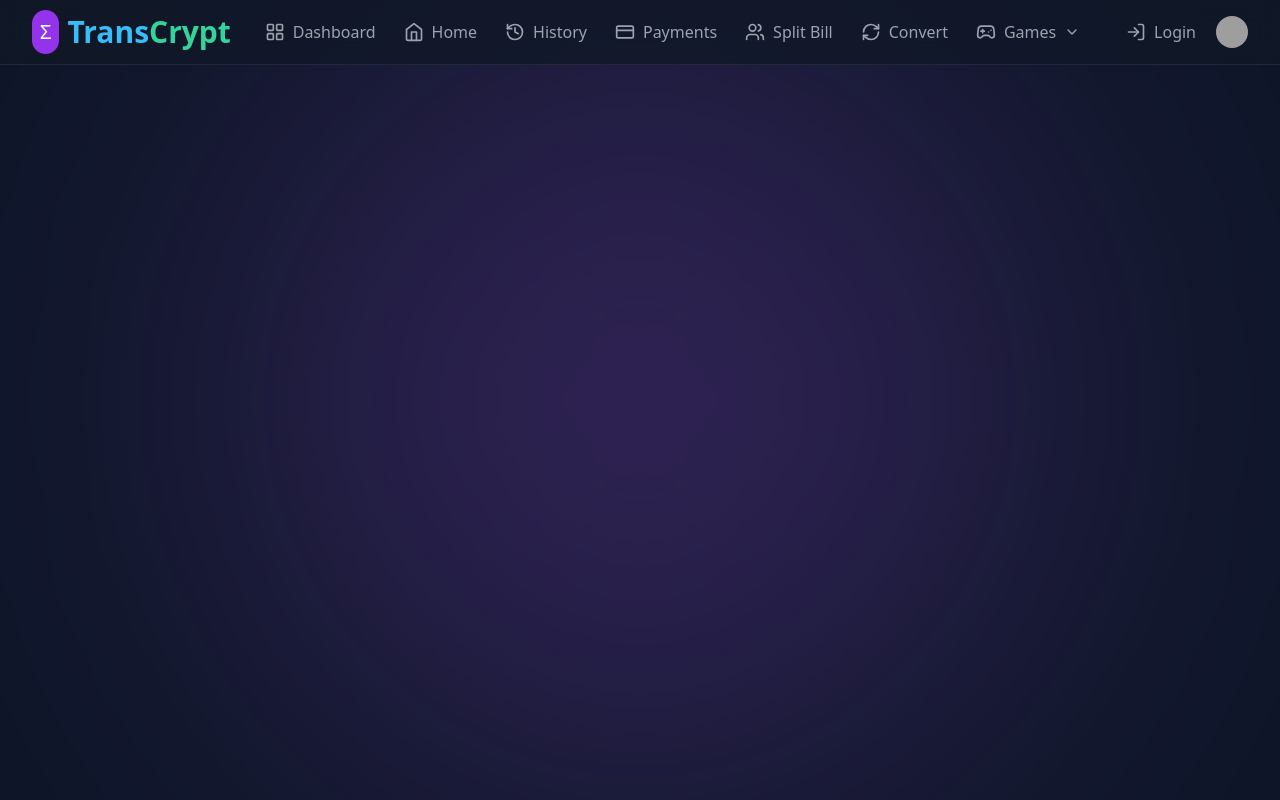
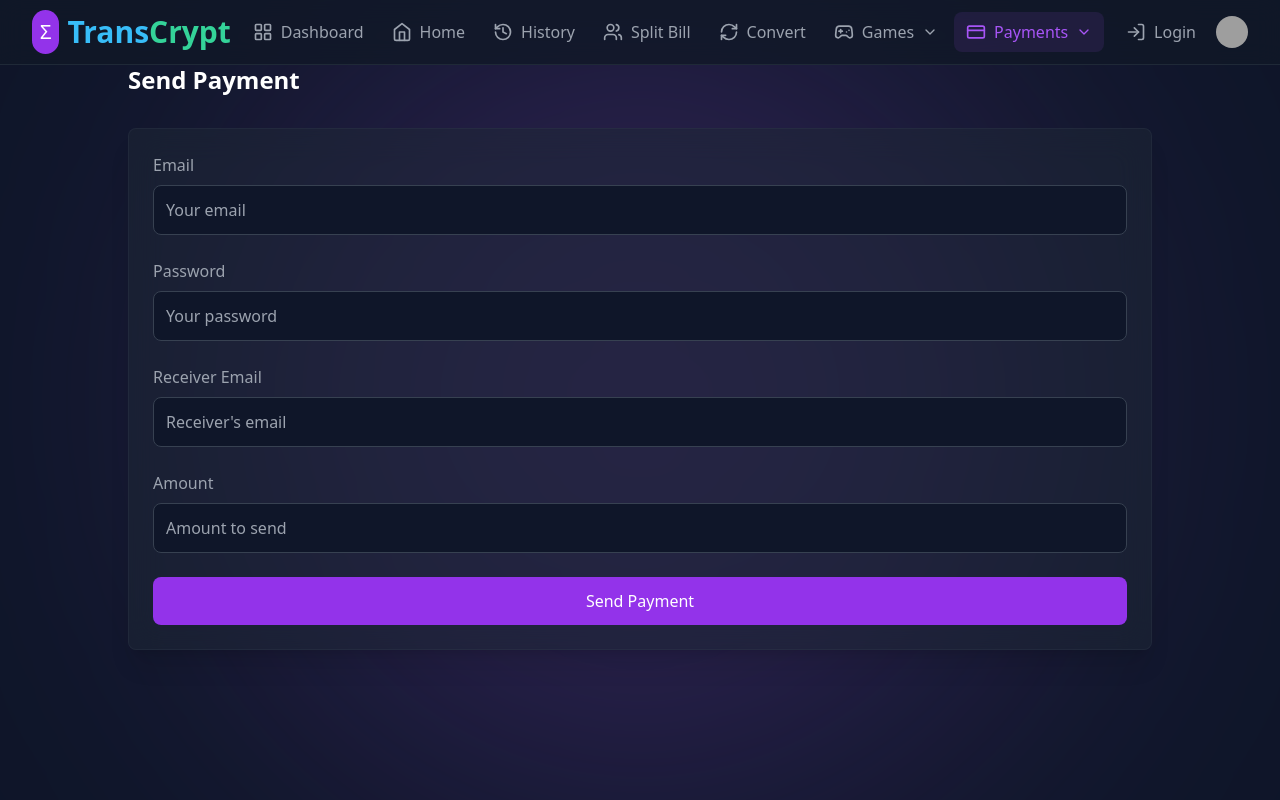
Before and after one commit to kanaksharma67/transccrypt, a React (Vite) app: page /stellar-payments in a window 1280 px wide. Built offline with nearby package versions, Linux system fonts and the light colour scheme; grey boxes are pictures that could not be loaded.

Commit message:
Added Stellar Payment

```diff
--- a/src/App.tsx
+++ b/src/App.tsx
@@ -11,6 +11,7 @@ import PetCare from './pages/Games';
 import Profile from './pages/Profile';
 import Settings from './pages/Settings';
 import Convert from './pages/Convert';
+import PaymentPage from './pages/PaymentPage';
 // import  {PlantCareGame}  from './components/PlantCareGame/PlantCareGame';
 import PlantCareGame from './components/PlantCareGame/PlantCareGame'; // Importing the PlantCareGame component
 
@@ -34,6 +35,7 @@ function App() {
           <Route path="/home" element={<Home />} />
           <Route path="/history" element={<History />} />
           <Route path="/make-payment" element={<Payment />} />
+          <Route path="/stellar-payments" element={<PaymentPage />} />
           <Route path="/split" element={<SplitBill />} />
           {/* <Route path="/games" element={<PetCare />} /> */}
           <Route path="/profile" element={<Profile />} />
--- a/src/components/Navbar.tsx
+++ b/src/components/Navbar.tsx
@@ -31,6 +31,7 @@ const Navbar = () => {
   const [isAuthModalOpen, setIsAuthModalOpen] = useState(false);
   const [isMobileMenuOpen, setIsMobileMenuOpen] = useState(false);
   const [isGamesOpen, setIsGamesOpen] = useState(false);
+  const [isPaymentsOpen, setIsPaymentsOpen] = useState(false);
 
   const isActive = (path: string) => {
     return location.pathname === path ||
@@ -45,7 +46,7 @@ const Navbar = () => {
     { path: '/', icon: LayoutGrid, label: 'Dashboard' },
     { path: '/home', icon: Home, label: 'Home' },
     { path: '/history', icon: History, label: 'History' },
-    { path: '/make-payment', icon: CreditCard, label: 'Payments' },
+    // { path: '/make-payment', icon: CreditCard, label: 'Payments' },
     { path: '/split-bill', icon: Users, label: 'Split Bill' },
     { path: '/convert', icon: RefreshCw, label: 'Convert' },
     { path: '/games', icon: Gamepad2, label: 'Games' },
@@ -74,8 +75,7 @@ const Navbar = () => {
                   return (
                     <DropdownMenu key={item.path} onOpenChange={setIsGamesOpen}>
                       <DropdownMenuTrigger className="focus:outline-none">
-                        <div className={`flex items-center gap-2 px-3 py-2 rounded-lg transition-colors ${
-                          isActive(item.path)
+                        <div className={`flex items-center gap-2 px-3 py-2 rounded-lg transition-colors ${isActive(item.path)
                             ? 'text-purple-500 bg-purple-500/10'
                             : 'text-gray-400 hover:text-white hover:bg-gray-800'
                           }`}>
@@ -93,8 +93,7 @@ const Navbar = () => {
                       >
                         <DropdownMenuGroup>
                           <DropdownMenuItem
-                            className={`hover:bg-gray-700 focus:bg-gray-700 ${
-                              location.pathname === '/plant-care' ? 'text-purple-500' : 'text-gray-300'
+                            className={`hover:bg-gray-700 focus:bg-gray-700 ${location.pathname === '/plant-care' ? 'text-purple-500' : 'text-gray-300'
                               }`}
                           >
                             <Link to="/plant-care" className="flex items-center w-full gap-2">
@@ -102,8 +101,7 @@ const Navbar = () => {
                             </Link>
                           </DropdownMenuItem>
                           <DropdownMenuItem
-                            className={`hover:bg-gray-700 focus:bg-gray-700 ${
-                              location.pathname === '/pet-care' ? 'text-purple-500' : 'text-gray-300'
+                            className={`hover:bg-gray-700 focus:bg-gray-700 ${location.pathname === '/pet-care' ? 'text-purple-500' : 'text-gray-300'
                               }`}
                           >
                             <Link to="/pet-care" className="flex items-center w-full gap-2">
@@ -119,8 +117,7 @@ const Navbar = () => {
                   <Link
                     key={item.path}
                     to={item.path}
-                    className={`flex items-center gap-2 px-3 py-2 rounded-lg transition-colors ${
-                      isActive(item.path)
+                    className={`flex items-center gap-2 px-3 py-2 rounded-lg transition-colors ${isActive(item.path)
                         ? 'text-purple-500 bg-purple-500/10'
                         : 'text-gray-400 hover:text-white hover:bg-gray-800'
                       }`}
@@ -130,6 +127,44 @@ const Navbar = () => {
                   </Link>
                 );
               })}
+              <DropdownMenu onOpenChange={setIsPaymentsOpen}>
+                <DropdownMenuTrigger className="focus:outline-none">
+                  <div className={`flex items-center gap-2 px-3 py-2 rounded-lg transition-colors ${isActive('/make-payment') || isActive('/stellar-payments')
+                      ? 'text-purple-500 bg-purple-500/10'
+                      : 'text-gray-400 hover:text-white hover:bg-gray-800'
+                    }`}>
+                    <CreditCard size={20} />
+                    <span>Payments</span>
+                    <ChevronDown
+                      size={16}
+                      className={`transition-transform ${isPaymentsOpen ? 'rotate-180' : ''}`}
+                    />
+                  </div>
+                </DropdownMenuTrigger>
+                <DropdownMenuContent
+                  className="w-48 bg-gray-800 border-gray-700 mt-2"
+                  align="start"
+                >
+                  <DropdownMenuGroup>
+                    <DropdownMenuItem
+                      className={`hover:bg-gray-700 focus:bg-gray-700 ${location.pathname === '/make-payment' ? 'text-purple-500' : 'text-gray-300'
+                        }`}
+                    >
+                      <Link to="/make-payment" className="flex items-center w-full gap-2">
+                        <span>UPI Payments</span>
+                      </Link>
+                    </DropdownMenuItem>
+                    <DropdownMenuItem
+                      className={`hover:bg-gray-700 focus:bg-gray-700 ${location.pathname === '/stellar-payments' ? 'text-purple-500' : 'text-gray-300'
+                        }`}
+                    >
+                      <Link to="/stellar-payments" className="flex items-center w-full gap-2">
+                        <span>Stellar Payments</span>
+                      </Link>
+                    </DropdownMenuItem>
+                  </DropdownMenuGroup>
+                </DropdownMenuContent>
+              </DropdownMenu>
             </div>
 
             {/* Right side buttons */}
@@ -192,8 +227,7 @@ const Navbar = () => {
                   key={item.path}
                   to={item.path}
                   onClick={() => setIsMobileMenuOpen(false)}
-                  className={`flex items-center gap-2 px-3 py-2 rounded-lg transition-colors ${
-                    isActive(item.path)
+                  className={`flex items-center gap-2 px-3 py-2 rounded-lg transition-colors ${isActive(item.path)
                       ? 'text-purple-500 bg-purple-500/10'
                       : 'text-gray-400 hover:text-white hover:bg-gray-800'
                     }`}
--- /dev/null
+++ b/src/pages/PaymentPage.tsx
@@ -0,0 +1,92 @@
+import React, { useState } from 'react';
+
+const PaymentPage = () => {
+  const [email, setEmail] = useState('');
+  const [password, setPassword] = useState('');
+  const [receiverEmail, setReceiverEmail] = useState('');
+  const [amount, setAmount] = useState('');
+
+  const handleSendPayment = async () => {
+    const payload = {
+      password: password,
+      sender_email: email,
+      destination_email: receiverEmail,
+      amount: amount,
+    };
+
+    try {
+      const response = await fetch('http://localhost:5000/send', {
+        method: 'POST',
+        headers: {
+          'Content-Type': 'application/json',
+        },
+        body: JSON.stringify(payload),
+      });
+
+      if (response.ok) {
+        const data = await response.json();
+        console.log('Payment successful:', data);
+      } else {
+        console.error('Payment failed:', response.statusText);
+      }
+    } catch (error) {
+      console.error('Error sending payment:', error);
+    }
+  };
+
+  return (
+    <div className="max-w-5xl mx-auto mt-16">
+      <h1 className="text-2xl font-bold mb-8">Send Payment</h1>
+      <div className="bg-gray-800/50 backdrop-blur-lg shadow-xl border border-gray-700/30 rounded-lg p-6 space-y-6">
+        <div>
+          <label className="block text-gray-400 mb-2">Email</label>
+          <input
+            type="email"
+            value={email}
+            onChange={(e) => setEmail(e.target.value)}
+            placeholder="Your email"
+            className="w-full bg-[#0f1629] border border-gray-700 rounded-lg p-3 text-white"
+          />
+        </div>
+        <div>
+          <label className="block text-gray-400 mb-2">Password</label>
+          <input
+            type="password"
+            value={password}
+            onChange={(e) => setPassword(e.target.value)}
+            placeholder="Your password"
+            className="w-full bg-[#0f1629] border border-gray-700 rounded-lg p-3 text-white"
+          />
+        </div>
+        <div>
+          <label className="block text-gray-400 mb-2">Receiver Email</label>
+          <input
+            type="email"
+            value={receiverEmail}
+            onChange={(e) => setReceiverEmail(e.target.value)}
+            placeholder="Receiver's email"
+            className="w-full bg-[#0f1629] border border-gray-700 rounded-lg p-3 text-white"
+          />
+        </div>
+        <div>
+          <label className="block text-gray-400 mb-2">Amount</label>
+          <input
+            type="text"
+            value={amount}
+            onChange={(e) => setAmount(e.target.value)}
+            placeholder="Amount to send"
+            className="w-full bg-[#0f1629] border border-gray-700 rounded-lg p-3 text-white"
+          />
+        </div>
+        <button
+          onClick={handleSendPayment}
+          className="w-full bg-purple-600 text-white py-3 rounded-lg hover:bg-purple-700 transition"
+        >
+          Send Payment
+        </button>
+      </div>
+    </div>
+  );
+};
+
+export default PaymentPage;
```
Also changed, not shown: api/requirements.txt, src/pages/Payment.tsx (line endings or trailing spaces), 1 other file (tests, documents, lock files or other folders). Lines whose indentation alone changed are shown as unchanged.
